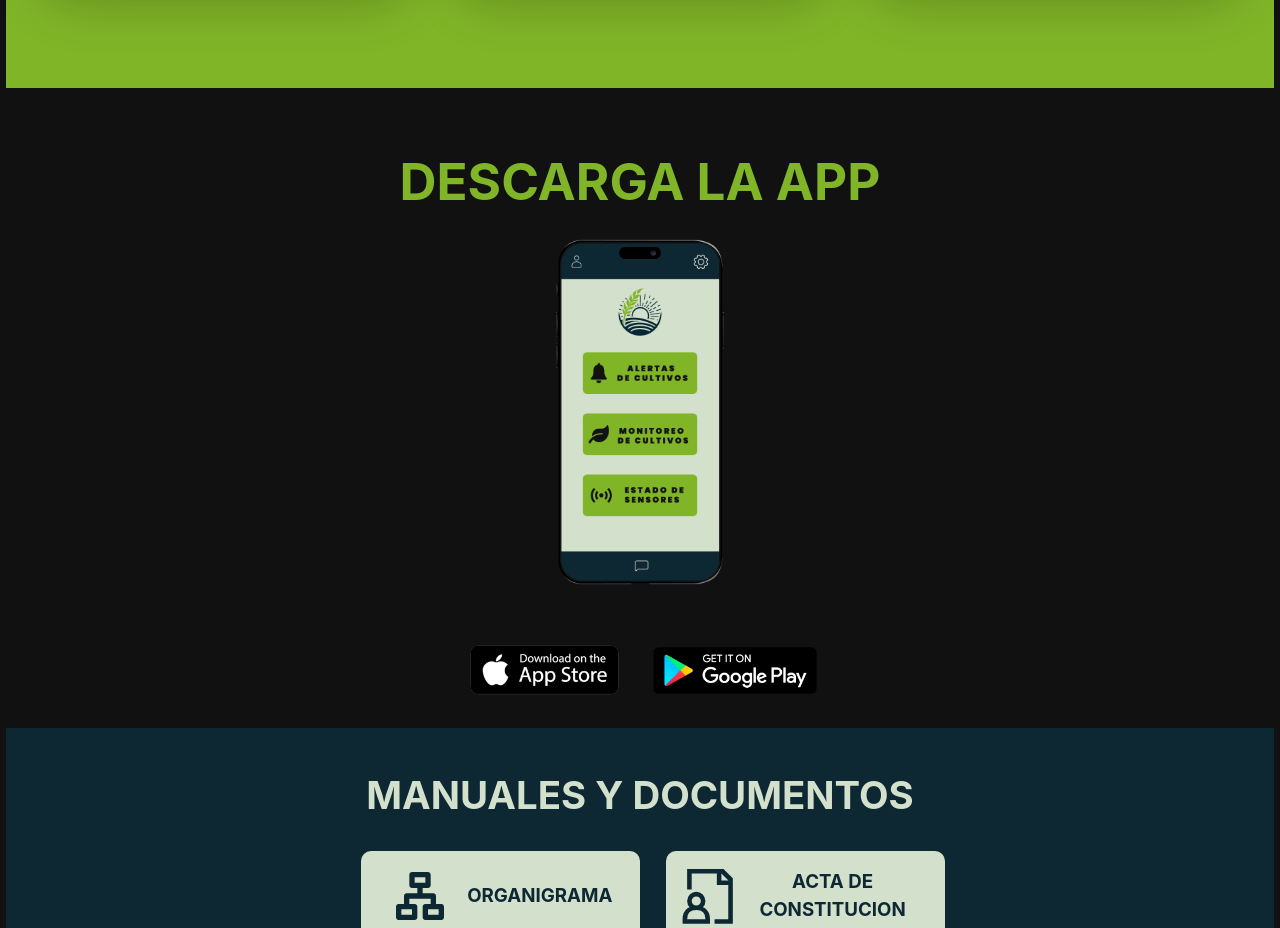
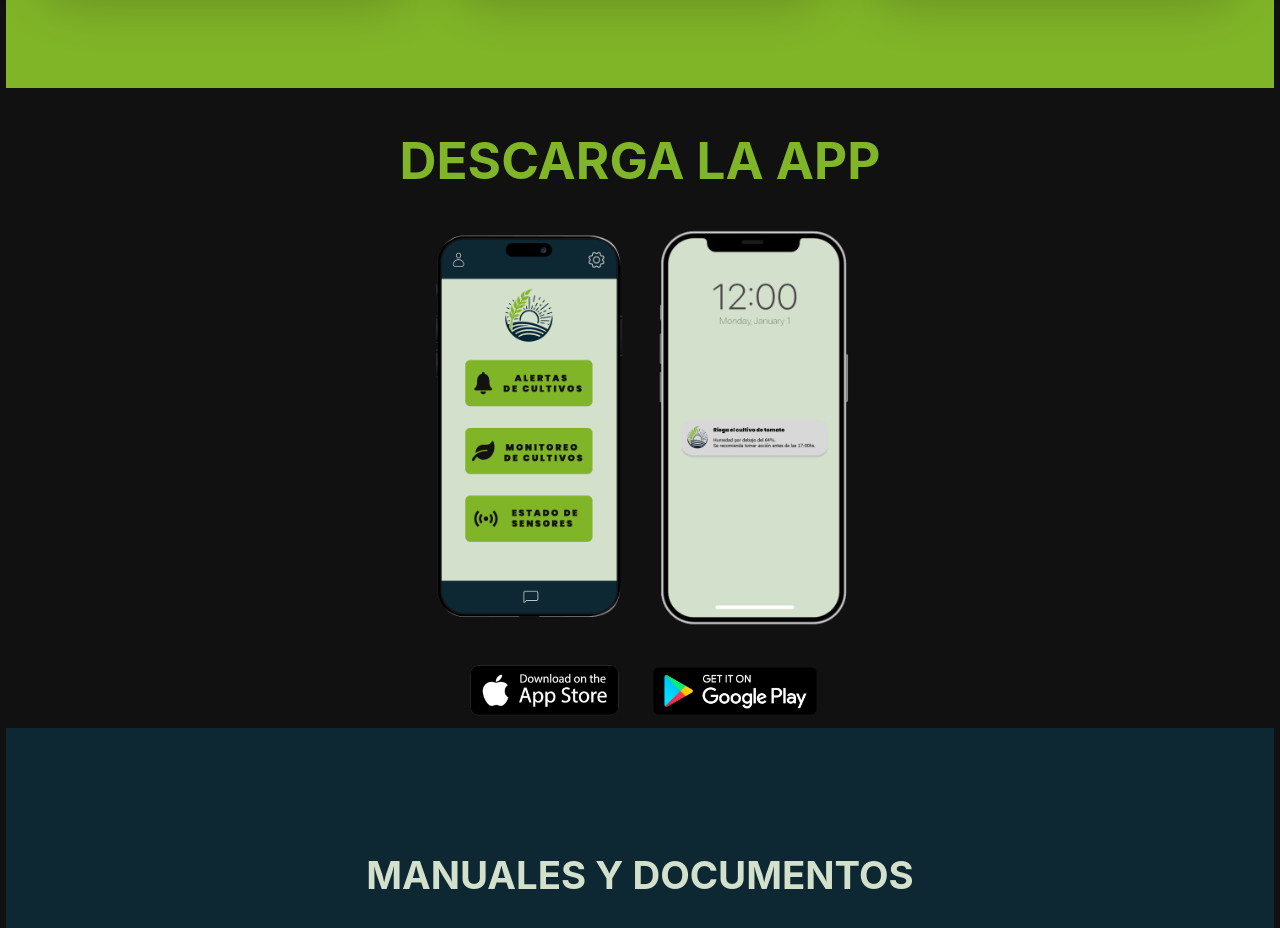
Before and after one commit to mateyyyy/PotencialAgroPage, a React (Vite) app: page / in a window 1280 px wide. Shown: the part 1160-2088 px from the top of the page. Built offline with nearby package versions, Linux system fonts and the light colour scheme.

Commit message:
Agregue una captura mas

```diff
--- a/src/App.css
+++ b/src/App.css
@@ -58,7 +58,7 @@ align-items: center;
   align-items: center;
   justify-content: center;
   width: 99vw;
-  height: 50vh;
+  height: 70vh;
   background-color: #0D2833;
 }
 
--- a/src/components/TercerApartado/TercerApartado.module.css
+++ b/src/components/TercerApartado/TercerApartado.module.css
@@ -1,6 +1,5 @@
-#quienesSomos{
+#titulo{
     font-size: 4vw;
-    display: flex;
 }
 
 #PrincipalContainer{
@@ -12,16 +11,25 @@
     height: 100%;
 }
 
-#capturaMain{
+.captura{
     margin-top: -5vw;
-    width: 35%;
-    height: auto;
+    width: 18%;
+}
+
+#capturas{
+    width: 100%;
+    height: 100%;
+    display: flex;
+    flex-direction: row;
+    justify-content: center;
+    align-items: center;
 }
 
 
 #downloadAPP{
     width: 10%;
     height: auto;
+    margin-top: -2vw;
 }
 
 #downloadSites{
@@ -38,8 +46,8 @@
 
 @media (max-width: 768px) {
 
-    #capturaMain{
-        width: 70%;
+    .captura{
+        width: 40%;
 
     }
 
@@ -47,4 +55,8 @@
         width: 35%;
     }
 
+    #titulo{
+        font-size: 10vw;
+    }
+
 }
--- a/src/components/TercerApartado/index.jsx
+++ b/src/components/TercerApartado/index.jsx
@@ -4,8 +4,11 @@ import styles from './TercerApartado.module.css'
 export default function TercerApartado() {
   return (
     <div id={styles.PrincipalContainer}>
-        <h1 id={styles.quienesSomos}>DESCARGA LA APP</h1>
-        <img src='./MenuPrincipalV1.3NoFondo.png' alt="" id={styles.capturaMain} />
+        <h1 id={styles.titulo}>DESCARGA LA APP</h1>
+        <div id={styles.capturas}>
+          <img src='./MenuPrincipalV1,4NoFondo.png' alt="" className={styles.captura} />
+          <img src='./Notificacion Riego.png' alt="" className={styles.captura} />
+        </div>
         <div id={styles.downloadSites}>
           <img src="./DownloadAppStore.png" alt="" id={styles.downloadAPP} />
           <img src="./DownloadPlayStore.png" alt="" id={styles.downloadAPP} />
```
Also changed, not shown: public/MenuPrincipalV1,4NoFondo.png (added), public/Notificacion Riego.png (added).
